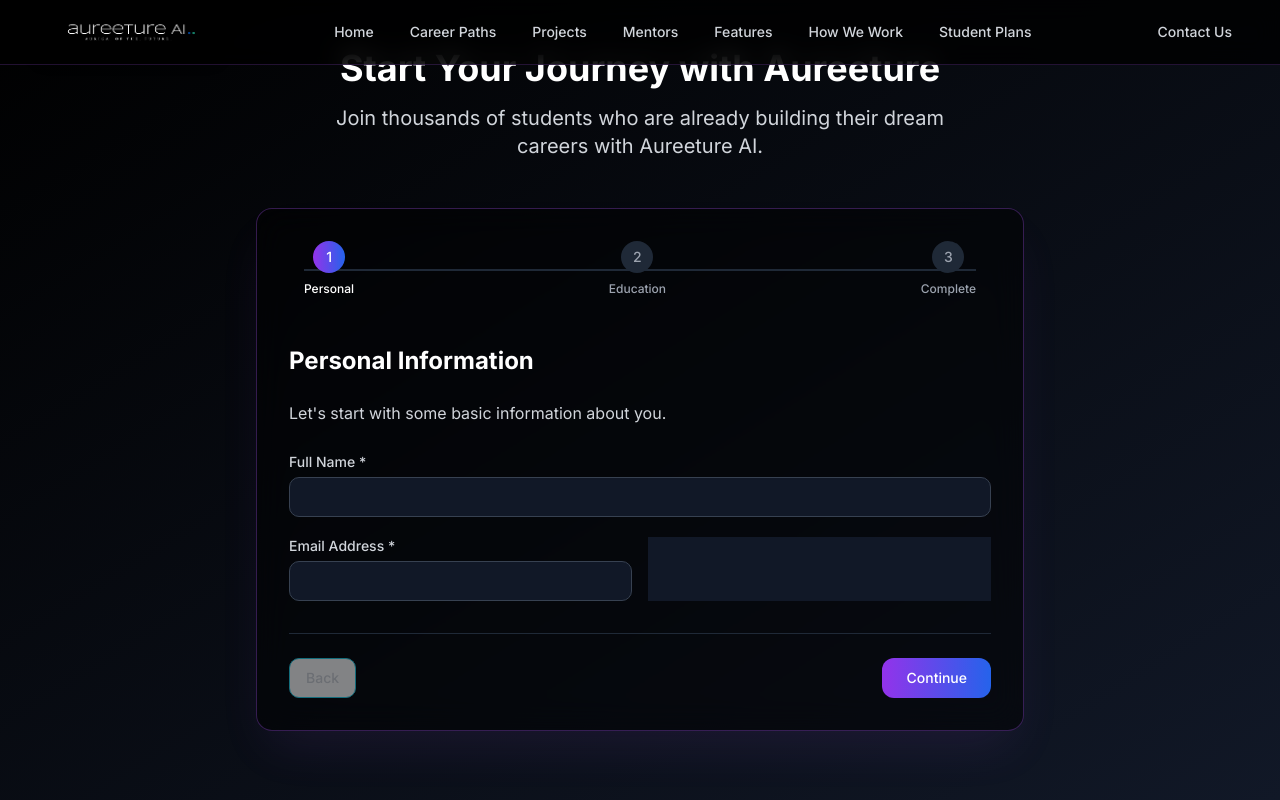
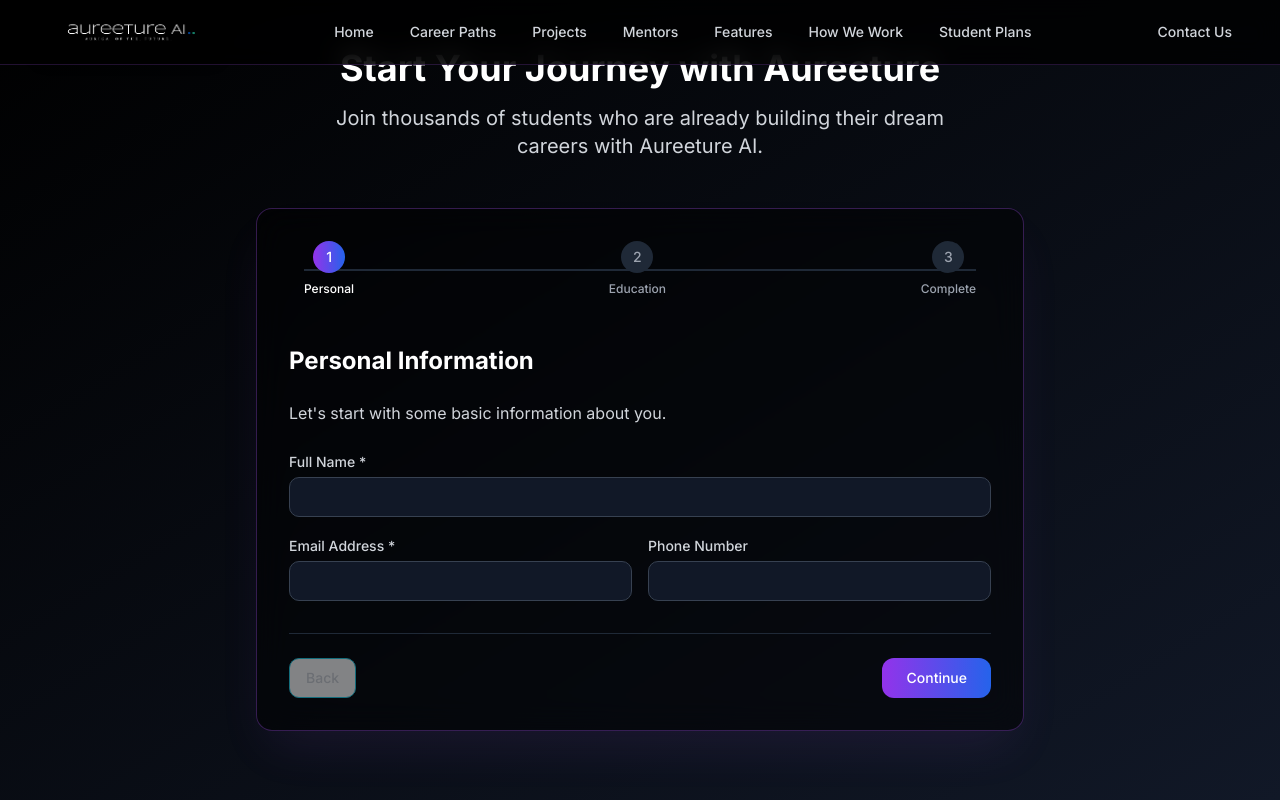
Before and after one commit to Aureeture/aureeture, a Next.js app: page /register in a window 1280 px wide. Shown: the top 800 px of the page. Built offline with nearby package versions, Linux system fonts and the light colour scheme.

Commit message:
Update page.tsx

```diff
--- a/app/register/page.tsx
+++ b/app/register/page.tsx
@@ -209,7 +209,9 @@ export default function RegistrationPage() {
             />
           </div>
 
-          <divFACILITATE
+          <div>
+            <Label htmlFor="phone" className="text-gray-300">Phone Number</Label>
+            <Input
               id="phone"
               name="phone"
               type="tel"
@@ -217,6 +219,7 @@ export default function RegistrationPage() {
               onChange={handleChange}
               className="mt-1 bg-gray-900 border-gray-700 text-white focus:border-purple-500 focus:ring-purple-500"
             />
+          </div>
         </div>
       </div>
     </div>
```
Lines whose indentation alone changed are shown as unchanged.
